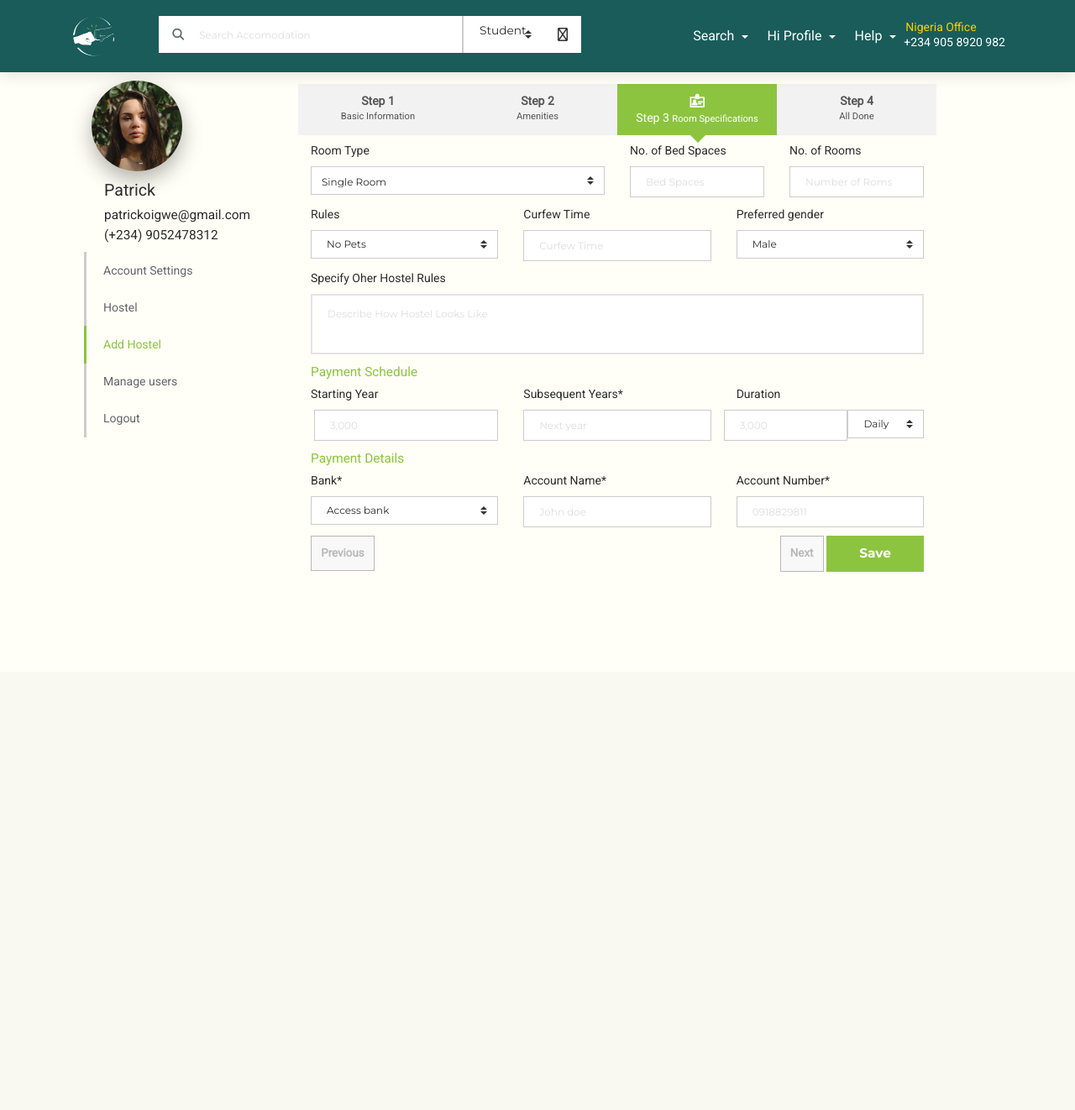
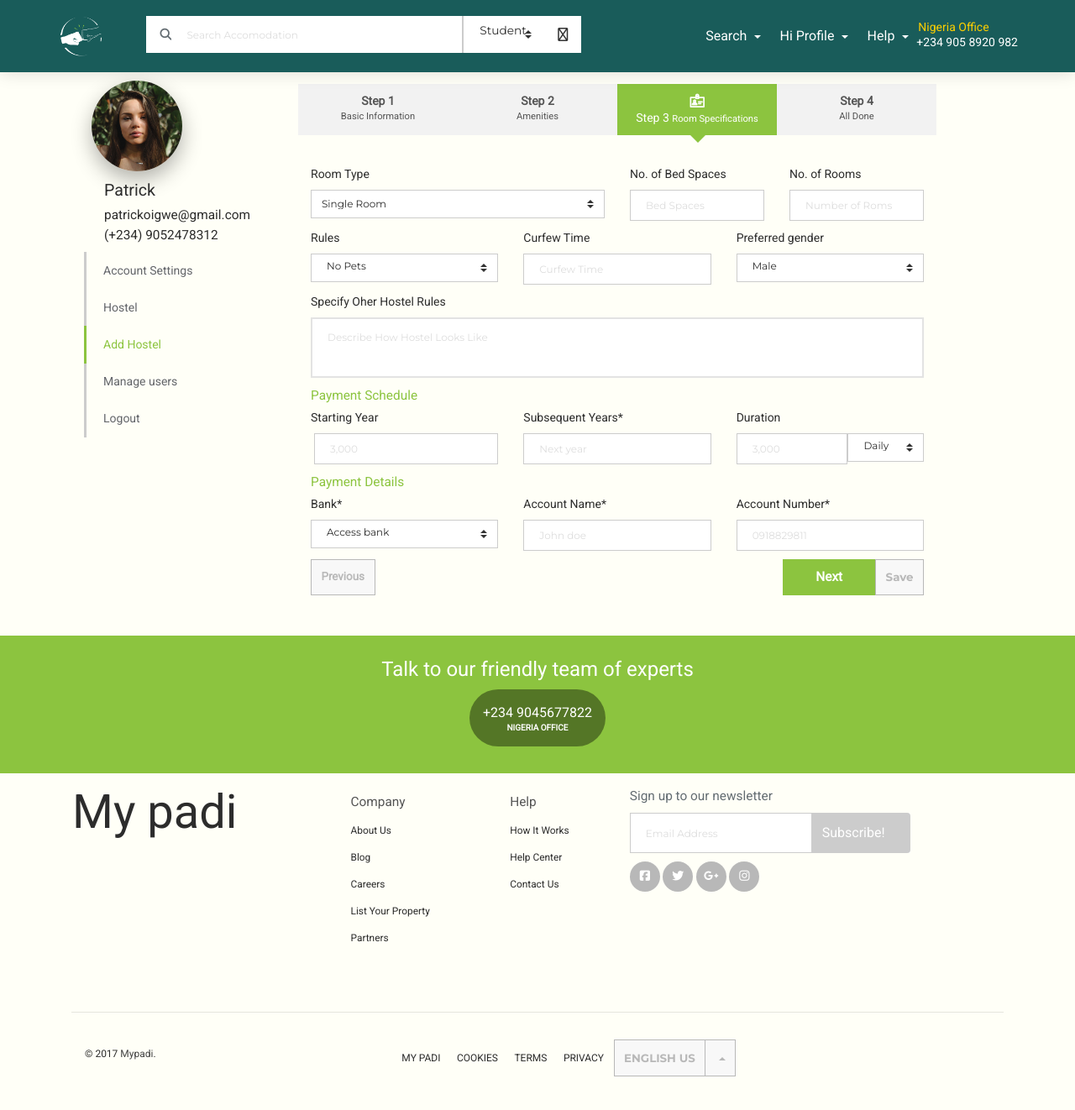
Before and after one commit to junniepat/mypadi, a PHP site: page /listProperty3.html in a window 1280 px wide. Shown: the whole page at 84% size. Before the commit the page ends 681 px from the top, so only its background shows below. Run offline with PHP 8.4, Linux system fonts and the light colour scheme; some libraries are stand-ins or nearby versions.

Commit message:
mypadi
Hostel app

```diff
--- a/assets/css/list.css
+++ b/assets/css/list.css
@@ -1,3 +1,7 @@
+.date-picker{
+    border:1px solid #333;
+}
+
 .titler{
     font-weight: bold;
     font-size: 1.1em;
@@ -6,13 +10,14 @@
 #myForm select{
     height: 34px !important;
     margin: 0;
-    padding-top:10px;
+    padding-top:7px;
 }
 
 .dots-on, .dots-off small{
     display: block;
     margin: 0;
 }
+
 .dots-off{
     cursor:disabled;
     float: left;
@@ -42,6 +47,7 @@
        color:#fff;
        padding: 10px;
        z-index: 100;
+
 }
 
 .dots-on .icons{
--- a/assets/css/now-ui-kit.css
+++ b/assets/css/now-ui-kit.css
@@ -852,7 +852,7 @@
   box-shadow: none; }
 .btn.btn-simple {
   color: #B8B8B8;
-  padding: 11.2px;
+  padding: 11.5px;
   border-color: #B8B8B8; }
 .btn.btn-simple:hover, .btn.btn-simple:focus, .btn.btn-simple:active {
   background-color: #FFFFF7;
@@ -1279,6 +1279,13 @@ color: #fff;
 .has-success .form-control-feedback, .has-success .control-label {
   color: #27AE60; }
 
+.pull-right{
+  float:right;
+}
+
+.pull-left{
+  float:left;
+}
 .input-group-addon {
   background-color: #333;
   border: 1px solid #333;
@@ -3480,15 +3487,34 @@ Created using IcoMoon - icomoon.io
   }
 
   .navbar .navbar-brand img{
-  width:100px !important;
+  width:65px !important;
   height:50px;
+}
+
+.minpu-group{
+  width:70% !important;
+  position:absolute;
+  top:10px;
+  left:90px;
+}
+
+.pull-right{
+  float:right;
+}
+
+.pull-left{
+  float:left;
+}
+
+.navbar-toggler{
+  padding-top:15px;
 }
   .navbar-collapse {
     position: fixed;
     display: block;
     top: 0;
     height: 100vh !important;
-    width: 300px;
+    width: 400px;
     right: 0;
     z-index: 1032;
     visibility: visible;
@@ -3569,7 +3595,7 @@ Created using IcoMoon - icomoon.io
   .navbar .dropdown-menu .dropdown-item:focus, .navbar .dropdown-menu .dropdown-item:hover {
     color: #FFFFFF; }
   .navbar .navbar-translate {
-    width: 100%;
+    width:100%;
     margin-right:20px;
     display:block;
     position: relative;
--- a/listProperty3.html
+++ b/listProperty3.html
@@ -59,7 +59,7 @@
 <body class="login-page">
     <!-- Navbar -->
     <nav class="navbar navbar-toggleable-md bg-default fixed-top">
-        <div class="container">
+<div class="container p-0">
 <div class="navbar-translate">
 <button class="navbar-toggler navbar-toggler-right" type="button" data-toggle="collapse" data-target="#navigation" aria-controls="navigation-index" aria-expanded="false" aria-label="Toggle navigation">
 <span class="navbar-toggler-bar bar1"></span>
@@ -71,7 +71,7 @@
 </a>
 </div>
 
-               <div class="input-group mb-1">
+<div class="input-group minpu-group mb-1 col-xs-5">
 
 <span class="mt-2 pt-1 ml-3">
 <i class="fa fa-search text-muted"></i>  </span>
@@ -86,9 +86,9 @@
 </div>
 <button class="input-group-addon pr-3 fa fa-search" style="border:0; background:#fff !important;"> </button>
 </div>
-            <div class="collapse navbar-collapse justify-content-end" id="navigation" data-nav-image="../assets/img/blurred-image-1.jpg">
 
 
+  <div class="collapse navbar-collapse justify-content-end" id="navigation" data-nav-image="../assets/img/blurred-image-1.jpg">
  <ul class="navbar-nav">
      <li class="nav-item">
 
@@ -341,7 +341,7 @@ display: block; font-size: .875rem; line-height: 1.25rem; text-decoration: none;
 <div class="col-md-3 col-sm-12  dots-off"><span class="icons now-ui-icons business_bank"></span>Step 4 <small>All Done</small></div>
 </div>
 
-        <form action="#" id="myForm" class="card" role="form" data-toggle="validator" method="post" accept-charset="utf-8">
+        <form action="#" id="myForm" class="mt-2 pt-4 pb-5" role="form" data-toggle="validator" method="post" accept-charset="utf-8">
 
 <div class="clearfix"></div>
 
@@ -418,8 +418,8 @@ display: block; font-size: .875rem; line-height: 1.25rem; text-decoration: none;
   <div class="col-md-4 col-sm-12 col-xs-12  form-group">
     <label for="Input">Duration</label>
     <div class="row">
-<div class="col-md-7 m-0 p-0"><input class="form-control" placeholder="3,000" type="text"></div>
-<div class="col-md-5 m-0 pl-0 ">
+<div class="col-md-7 mr-0 pr-0"><input class="form-control" placeholder="3,000" type="text"></div>
+<div class="col-md-5 ml-0 pl-0 ">
     <select class="form-control custom-select">
     <option selected>Daily</option>
     <option value="1">Month</option>
@@ -462,12 +462,13 @@ display: block; font-size: .875rem; line-height: 1.25rem; text-decoration: none;
 
 
     <div class="row">
-    <div class="col-md-4 pull-left">
-       <a href="listProperty2.html" class="btn btn-simple">Previous</a>
-</div>
-    <div class="col-md-8 pull-right text-right">
-        <a href="listProperty4.html" class="btn btn-simple">Next</a>
-    <button class="btn btn-success">Save</button>
+
+    <div class="col-md-12 col-sm-12 col-xs-12">
+       <a href="listProperty2.html" class="btn btn-simple pull-left">Previous</a>
+
+<button class="btn btn-simple pull-right">Save</button>
+        <a href="listProperty4.html" class="btn btn-success pull-right">Next</a>
+
 
     </div>
 
@@ -480,15 +481,178 @@ display: block; font-size: .875rem; line-height: 1.25rem; text-decoration: none;
 
     </div>
 
-    <!-- Include jQuery -->
-    <script src="https://ajax.googleapis.com/ajax/libs/jquery/1.11.1/jquery.min.js"></script>
-    <!-- Include jQuery Validator plugin -->
-    <script src="https://cdnjs.cloudflare.com/ajax/libs/1000hz-bootstrap-validator/0.11.5/validator.min.js"></script>
+    <section class="container-fluid text-center bg-success p-4 text-white">
+            <h4 class="talk">Talk to our friendly team of experts</h4>
+            <span style="display:inline-block;" class="badge badge-default mt-2 mb-2 p-3 text-white">
+                <span class="number">+234 9045677822</span>
+
+               <span > Nigeria Office</span>
+            </span>
+        </section>
+
+        <section class="container p-3">
+            <div class="row">
+         <div class="col-md-3 col-sm-12 display-4">
+My padi
+         </div>
+ <div class="col-md-2 col-sm-12">
+     <ul class="nav-foot">
+         <li>Company</li>
+
+   <li><a href="#"> About Us</a></li>
+    <li><a href="#"> Blog </a></li>
+    <li><a href="#"> Careers </a></li>
+     <li><a href="#">List Your Property </a></li>
+     <li><a href="#">Partners </a></li>
+    </ul>
+ </div>
+
+  <div class="col-md-2  col-sm-12">
+<ul class="nav-foot">
+         <li>Help</li>
+
+    <li>How It Works</li>
+    <li>Help Center</li>
+    <li>Contact Us</li>
+    </ul>
+  </div>
+
+   <div class="col-md-4">
+<b class="text-muted font-1_1">Sign up to our newsletter</b>
+ <div class="col-md-12 pl-0 mt-2">
+    <div class="input-group input-lg">
+      <input type="text" class="form-control" placeholder="Email Address" aria-label="Email Address">
+     <span class="input-group-addon" style"background-color: #333;">
+        <span style="width:100px; color:#fff;">Subscribe!</span>
+                                    </span>
+
+    </div>
+  </div>
+
+ <div>
+                        <a href="#pablo" class="btn btn-default btn-icon  btn-icon-mini">
+                            <i class="fa fa-facebook-square"></i>
+                        </a>
+                        <a href="#pablo" class="btn btn-default btn-icon btn-icon-mini">
+                            <i class="fa fa-twitter"></i>
+                        </a>
+                        <a href="#pablo" class="btn btn-default btn-icon  btn-icon-mini">
+                            <i class="fa fa-google-plus"></i>
+                        </a>
+                         <a href="#pablo" class="btn btn-default btn-icon  btn-icon-mini">
+                            <i class="fa fa-instagram"></i>
+                        </a>
+                    </div>
+
+            </div>
+        </section>
+
+        <footer class="footer">
+            <div class="container">
+                <hr>
+                <div class="row mt-1 p-3">
+                    <div class="col-md-4" style="text-align:left !important;">
+                 <div class="copyright pt-2" style="text-align:left !important;">
+                    &copy;
+                    <script>
+                        document.write(new Date().getFullYear())
+                    </script>
+                    <a href="#" target="_blank">Mypadi</a>.
+                </div>
+                </div>
+
+<div class="col-md-8">
+                <nav class="pull-right">
+                    <ul>
+                        <li>
+                            <a href="#">
+                                My Padi
+                            </a>
+                        </li>
+                        <li>
+                            <a href="#">
+                              cookies
+                            </a>
+                        </li>
+                        <li>
+                            <a href="#">
+                               terms
+                            </a>
+                        </li>
+                         <li>
+                            <a href="#">
+                               Privacy
+                            </a>
+                        </li>
+                        <li>
+                           <!-- Default dropup button -->
+<div class="btn-group dropup">
+  <button type="button" class="btn btn-simple">ENGLISH US</button>
+  <button type="button" class="btn btn-simple dropdown-toggle" data-toggle="dropdown" aria-haspopup="true" aria-expanded="false">
+    <span class="sr-only">Toggle Dropdown</span>
+  </button>
+
+  <div class="dropdown-menu">
+    <button class="dropdown-item" type="button">Action</button>
+    <button class="dropdown-item" type="button">Another action</button>
+    <button class="dropdown-item" type="button">Something else here</button>
+  </div>
+</div>
+   </div>
+                        </li>
+                    </ul>
+                </nav>
+                </div>
+
+                </div>
+            </div>
+        </footer>
+    </div>
+</body>
+<script>
+/* When the user clicks on the button,
+toggle between hiding and showing the dropdown content */
+function myFunction() {
+    document.getElementById("myDropdown").classList.toggle("show");
+}
+
+// Close the dropdown if the user clicks outside of it
+window.onclick = function(event) {
+  if (!event.target.matches('.dropbtn')) {
+
+    var dropdowns = document.getElementsByClassName("dropdown-content");
+    var i;
+    for (i = 0; i < dropdowns.length; i++) {
+      var openDropdown = dropdowns[i];
+      if (openDropdown.classList.contains('show')) {
+        openDropdown.classList.remove('show');
+      }
+    }
+  }
+}
+</script>
+<!--   Core JS Files   -->
+<script src="assets/js/core/jquery.3.2.1.min.js" type="text/javascript"></script>
+<script src="assets/js/core/tether.min.js" type="text/javascript"></script>
+<script src="assets/js/core/bootstrap.min.js" type="text/javascript"></script>
+<!--  Plugin for Switches, full documentation here: http://www.jque.re/plugins/version3/bootstrap.switch/ -->
+<script src="assets/js/plugins/bootstrap-switch.js"></script>
+<!--  Plugin for the Sliders, full documentation here: http://refreshless.com/nouislider/ -->
+<script src="assets/js/plugins/nouislider.min.js" type="text/javascript"></script>
+<!--  Plugin for the DatePicker, full documentation here: https://github.com/uxsolutions/bootstrap-datepicker -->
+<script src="assets/js/plugins/bootstrap-datepicker.js" type="text/javascript"></script>
+<!-- Control Center for Now Ui Kit: parallax effects, scripts for the example pages etc -->
+<script src="assets/js/now-ui-kit.js" type="text/javascript"></script>
 
 
-    <!-- Include SmartWizard JavaScript source -->
-    <script type="text/javascript" src="assets/js/jquery.smartWizard.min.js"></script>
 
 
-</body>
+
+
+  <script src="https://ajax.googleapis.com/ajax/libs/jquery/1.11.3/jquery.min.js"></script>
+  <script src="https://maxcdn.bootstrapcdn.com/bootstrap/3.3.4/js/bootstrap.min.js"></script>
+  <script src="dist/js/bootstrap-select.js"></script>
+
+
+
 </html>
```
Also changed, not shown: listProperty1.html (+183 -18 lines), listProperty2.html (+12 -12 lines), listProperty4.html (+8 -10 lines). Lines whose indentation alone changed are shown as unchanged.
